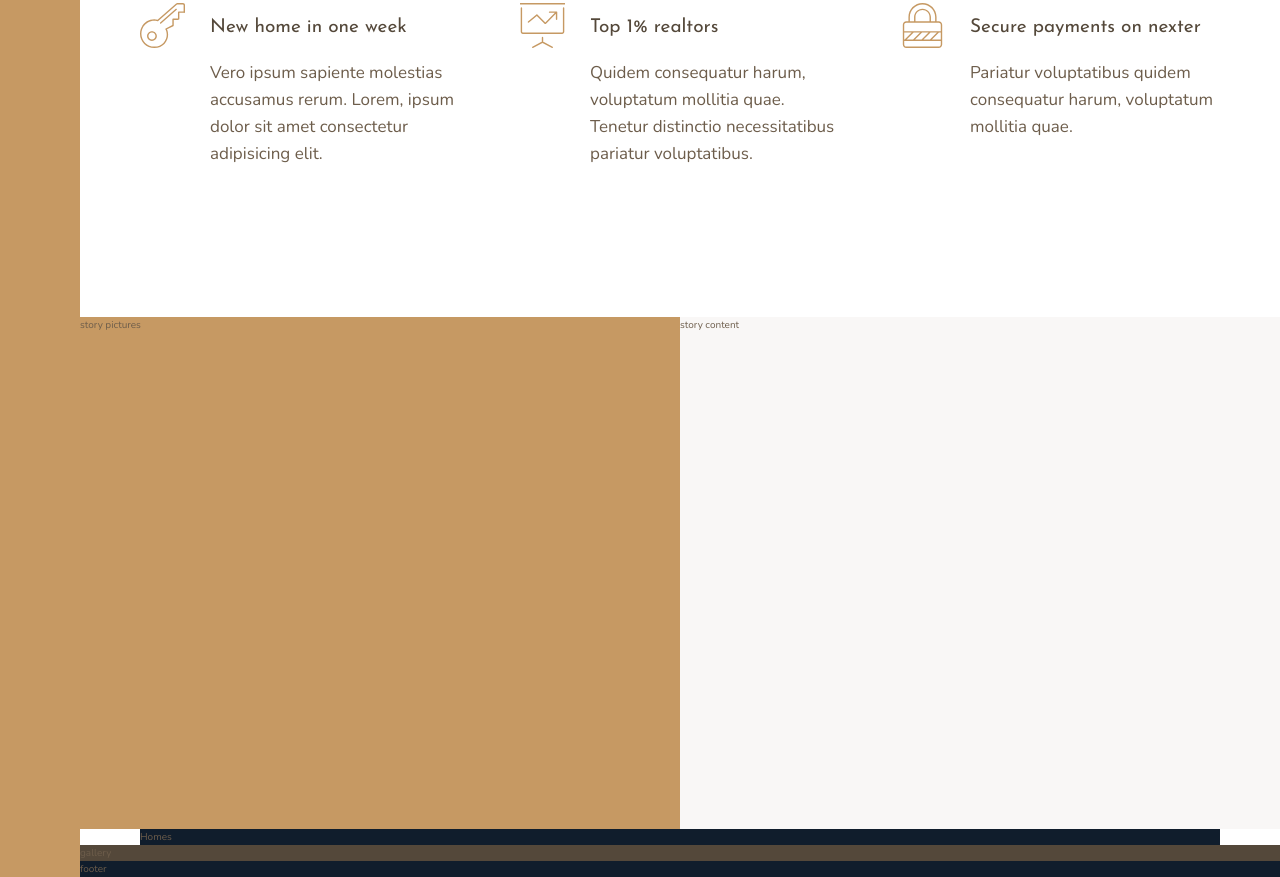
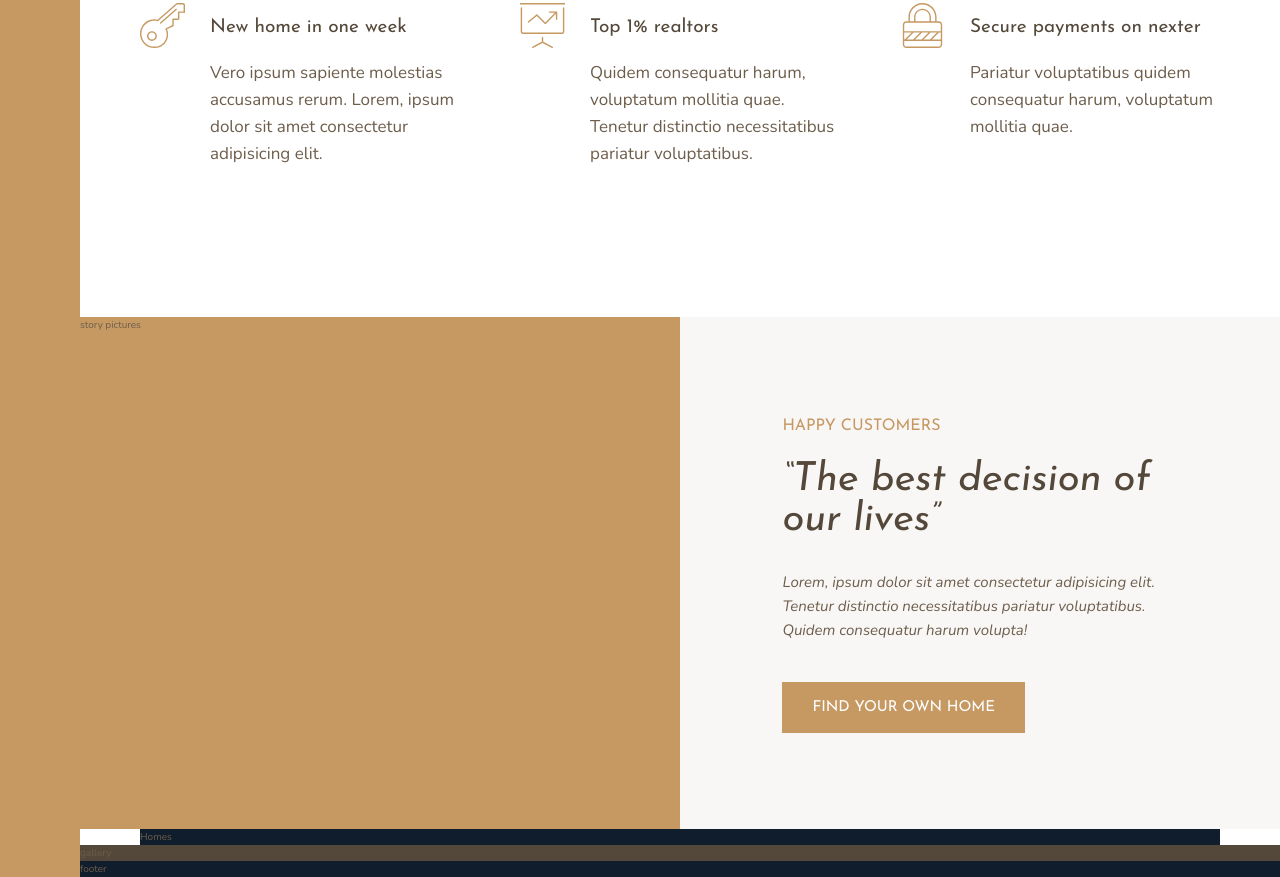
Before and after one commit to RvsB/Nexter-Project, a website: page index.html in a window 1280 px wide. Shown: the part 991-1868 px from the top of the page. Drawn offline with nearby package versions, Linux system fonts and the light colour scheme.

Commit message:
feat: added the ccontent of the story_content section and completely styled it

```diff
--- a/index.html
+++ b/index.html
@@ -81,7 +81,12 @@
     </div>
 
     <div class="story__content">
-        story content
+        <h3 class="heading-3 margin-bottom-small">Happy Customers</h3>
+        <h2 class="heading-2 heading-2--dark margin-bottom-medium">&ldquo;The best decision of our lives&rdquo;</h2>
+        <p class="story__text margin-bottom-large">
+            Lorem, ipsum dolor sit amet consectetur adipisicing elit. Tenetur distinctio necessitatibus pariatur voluptatibus. Quidem consequatur harum volupta!
+        </p>
+        <button class="btn">Find your own home</button>
     </div>
 
     <section class="homes">
--- a/sass/_story.scss
+++ b/sass/_story.scss
@@ -7,5 +7,21 @@
     &__content {
         background-color: $color-grey-light-1;
         grid-column: col-start 5 / full-end;
+
+        padding: 6rem 8vw; //we used the 'vw' unit here to make it responsive. "vw" unit is a great tool to make truly responsive layouts
+
+        // display: flex;
+        // flex-direction: column; //since its a one dimensional layout we used flex instead of grid
+        // justify-content: center;
+        // align-items: flex-start;  we can use either flexbox or grid here but since its a one dimensional layout we should use flexbox
+
+        display: grid;
+        align-content: center;
+        justify-items: start;
+    }
+
+    &__text {
+        font-size: 1.5rem;
+        font-style: italic;
     }
 }
--- a/sass/_typography.scss
+++ b/sass/_typography.scss
@@ -9,10 +9,25 @@
 
 .heading-2 {
     @extend %heading;
+
+    font-size: 4rem;
+    font-style: italic;
+    line-height: 1;
+
+    &--light {
+        color: $color-grey-light-1;
+    }
+
+    &--dark {
+        color: $color-grey-dark-1;
+    }
 }
 
 .heading-3 {
     @extend %heading;
+    font-size: 1.6rem;
+    color: $color-primary;
+    text-transform: uppercase;
 }
 
 .heading-4 {
@@ -27,3 +42,39 @@
         color: $color-grey-dark-1;
     }
 }
+
+
+.btn {
+    background-color: $color-primary;
+    color: white;
+    border: none;
+    border-radius: 0;
+    font-family: $font-display;
+    font-size: 1.5rem;
+    text-transform: uppercase;
+    padding: 1.8rem 3rem;
+    cursor: pointer;
+    transition: all .2s;
+
+    &:hover {
+        background-color: $color-primary-dark;
+    }
+}
+
+//UTILITIES  we made the helper classes because some components are reusable and we dont want them to have a permanent margin just because we want a margin in this project
+
+.margin-bottom-small {
+    margin-bottom: 2rem;
+}
+
+.margin-bottom-medium {
+    margin-bottom: 3rem;
+}
+
+.margin-bottom-large {
+    margin-bottom: 4rem;
+}
+
+.margin-bottom-huge {
+    margin-bottom: 8rem;
+}
```
Also changed, not shown: css/index.css.
